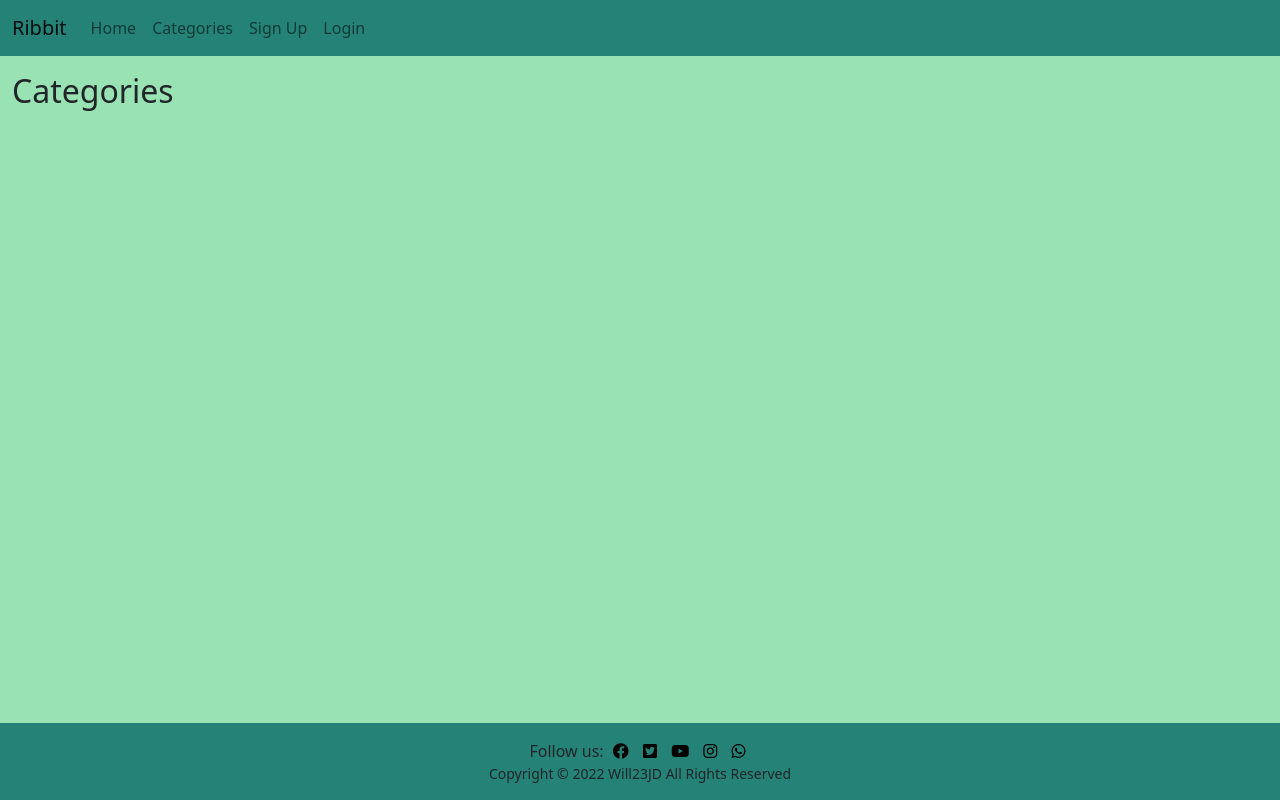
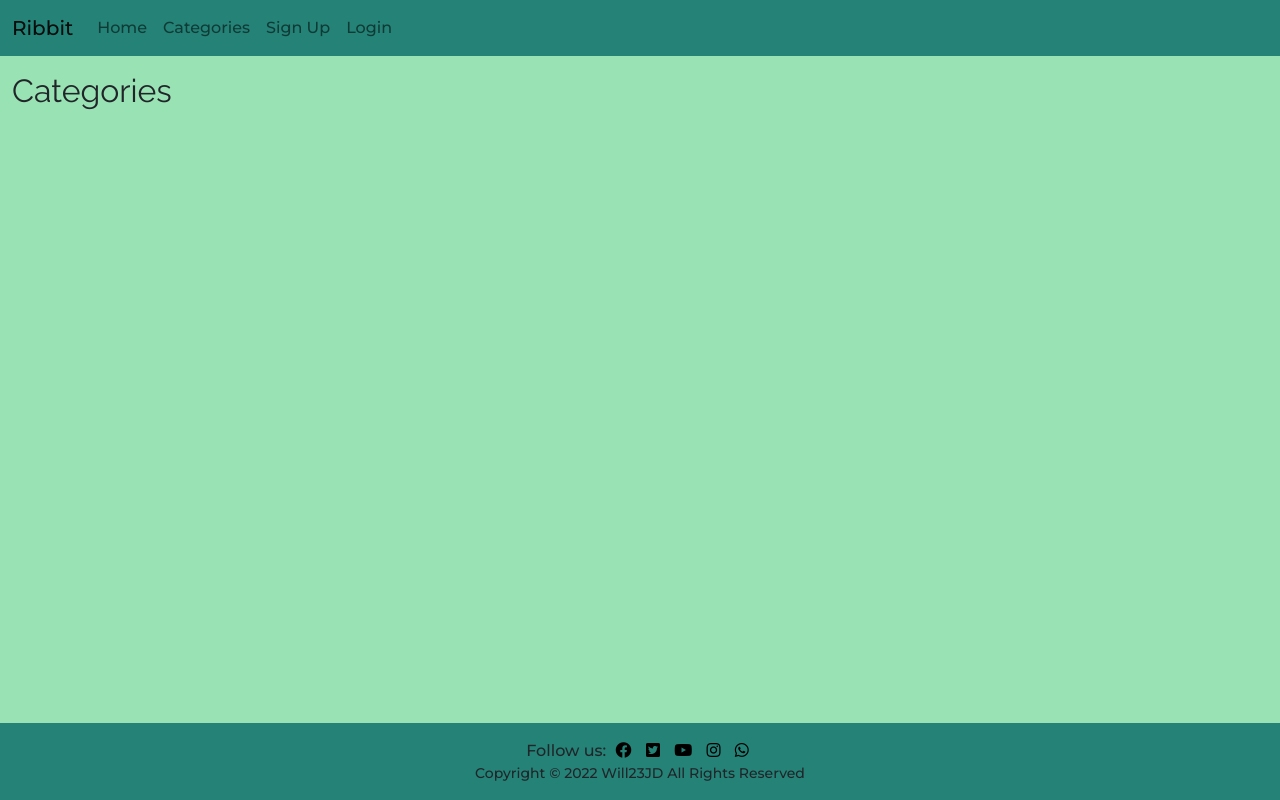
Before and after one commit to Code-Institute-Submissions/will23JD-Ribbit_SepResub, a Django app: page /category_list/ in a window 1280 px wide. Run offline with Django 3.2, Linux system fonts and the light colour scheme; data that the repository does not hold is empty.

Commit message:
Add google fonts

```diff
--- a/static/css/style.css
+++ b/static/css/style.css
@@ -5,12 +5,23 @@
 }
 
 /* Colors */
+
 .bg-aqua {
     background-color: #248277;
 }
 
 body {
     background-color: #99E2b4;
+}
+
+/* Text stlye */
+
+p, body {
+    font-family: 'Montserrat', sans-serif;
+}
+
+h1, h2, h3, h4 {
+    font-family: 'Raleway', sans-serif;
 }
 
 /* footer */
--- a/templates/base.html
+++ b/templates/base.html
@@ -7,6 +7,9 @@
     <meta http-equiv="X-UA-Compatible" content="IE=edge">
     <meta name="viewport" content="width=device-width, initial-scale=1.0">
 
+    <link rel="preconnect" href="https://fonts.googleapis.com">
+    <link rel="preconnect" href="https://fonts.gstatic.com" crossorigin>
+    <link href="https://fonts.googleapis.com/css2?family=Montserrat:wght@500&family=Raleway:wght@400&display=swap" rel="stylesheet">
     <link rel="stylesheet" href="https://cdnjs.cloudflare.com/ajax/libs/font-awesome/5.15.3/css/all.min.css">
     <link href="https://cdn.jsdelivr.net/npm/bootstrap@5.0.1/dist/css/bootstrap.min.css" rel="stylesheet"
         integrity="sha384-+0n0xVW2eSR5OomGNYDnhzAbDsOXxcvSN1TPprVMTNDbiYZCxYbOOl7+AMvyTG2x" crossorigin="anonymous">
```
